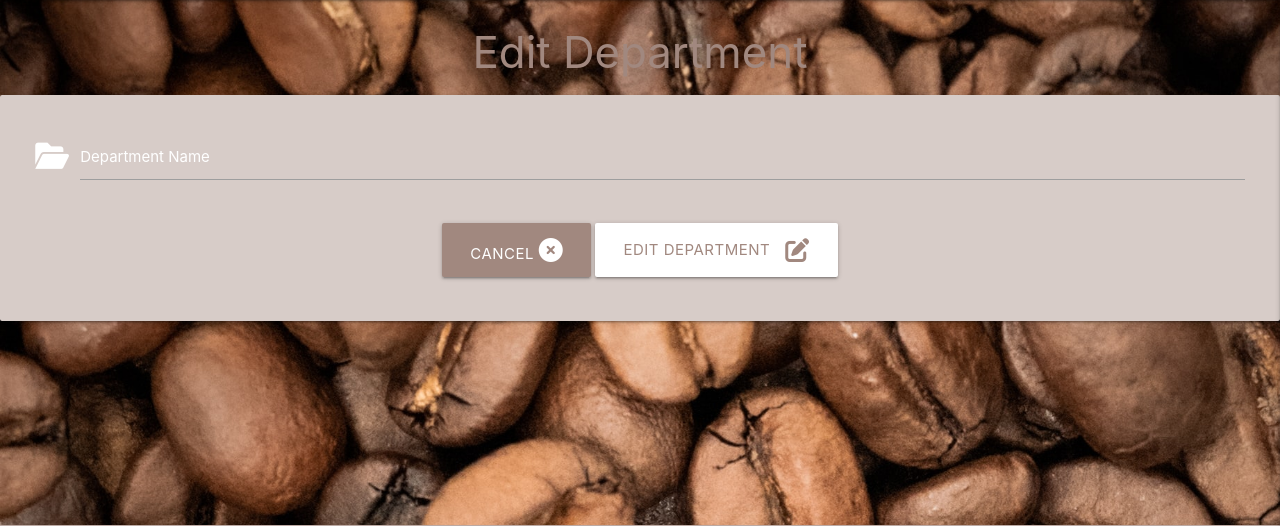
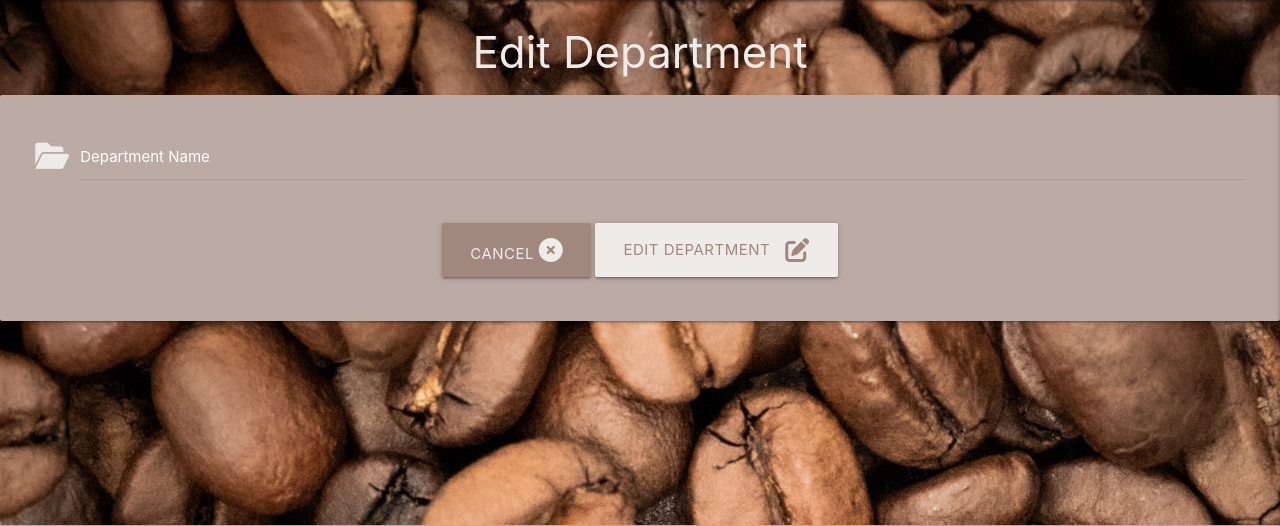
Before and after one commit to Carhul/Task_Manager, a Flask app: template templates/departments/edit_department.html in a window 1280 px wide. Shown: the part 64-590 px from the top of the page. Run offline with Flask 2, Linux system fonts and the light colour scheme; the template is opened without the code that fills it, so the values that code supplies are empty; some libraries are stand-ins or nearby versions.

Commit message:
Add classes for color control

```diff
--- a/templates/departments/edit_department.html
+++ b/templates/departments/edit_department.html
@@ -1,14 +1,14 @@
 {% extends "base.html" %}
 {% block content %}
 
-    <h3 class="brown-text text-lighten-2 center-align">Edit Department</h3>
+    <h3 class="base-color center-align">Edit Department</h3>
 
-    <div class="row card-panel brown lighten-4">
+    <div class="row card-panel base-bgcolor">
         <form class="col s12" method="POST" action="{{ url_for('edit_department', department_id=department._id) }}">
             <!-- Department name -->
             <div class="row">
                 <div class="input-field col s12">
-                    <i class="fa-solid fa-folder-open prefix white-text"></i>
+                    <i class="fa-solid fa-folder-open prefix base-color"></i>
                     <input id="department_name" name="department_name" minlength="3" maxlength="25" type="text" value="{{ department.department_name }}" class="validate"
                         required>
                     <label for="department_name">Department Name</label>
@@ -17,10 +17,10 @@
             <!-- Submit and cancel button -->
             <div class="row">
                 <div class="col s12 center-align">
-                    <a href="{{ url_for('get_departments') }}" class="btn-large white-text brown lighten-2">
+                    <a href="{{ url_for('get_departments') }}" class="btn-large base-color base-bgcolor3">
                         Cancel <i class="fa-solid fa-circle-xmark"></i>
                     </a>
-                    <button type="submit" class="btn-large white brown-text text-lighten-2">
+                    <button type="submit" class="btn-large base-bgcolor2 base-color2">
                         Edit Department <i class="fa-solid fa-pen-to-square right"></i>
                     </button>
                 </div>
```
